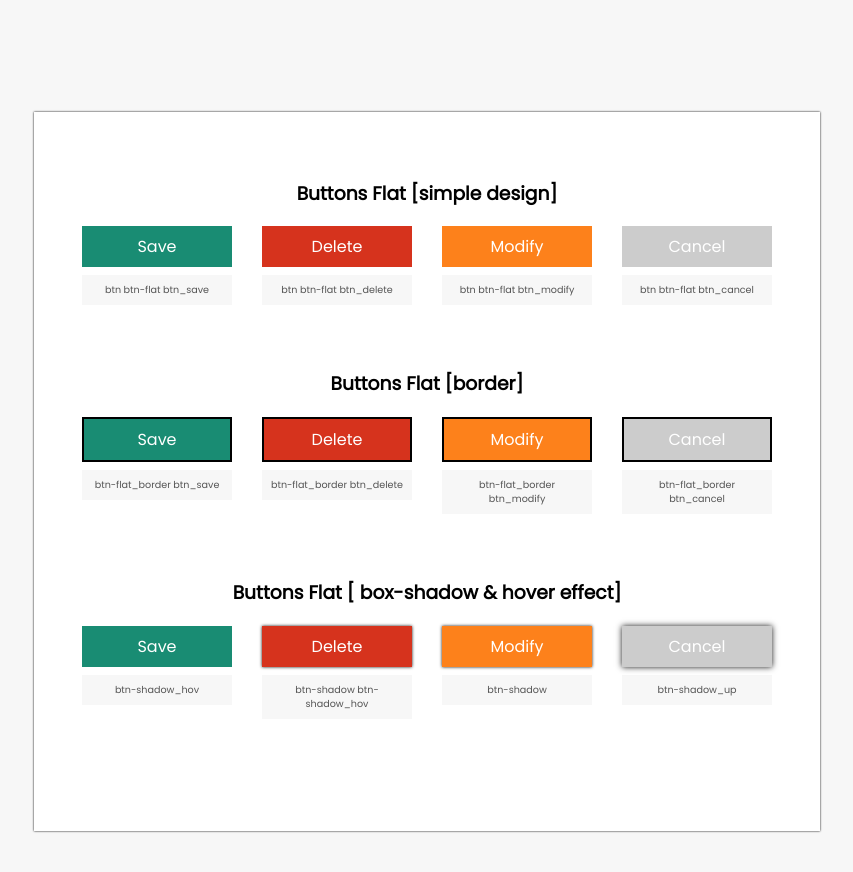
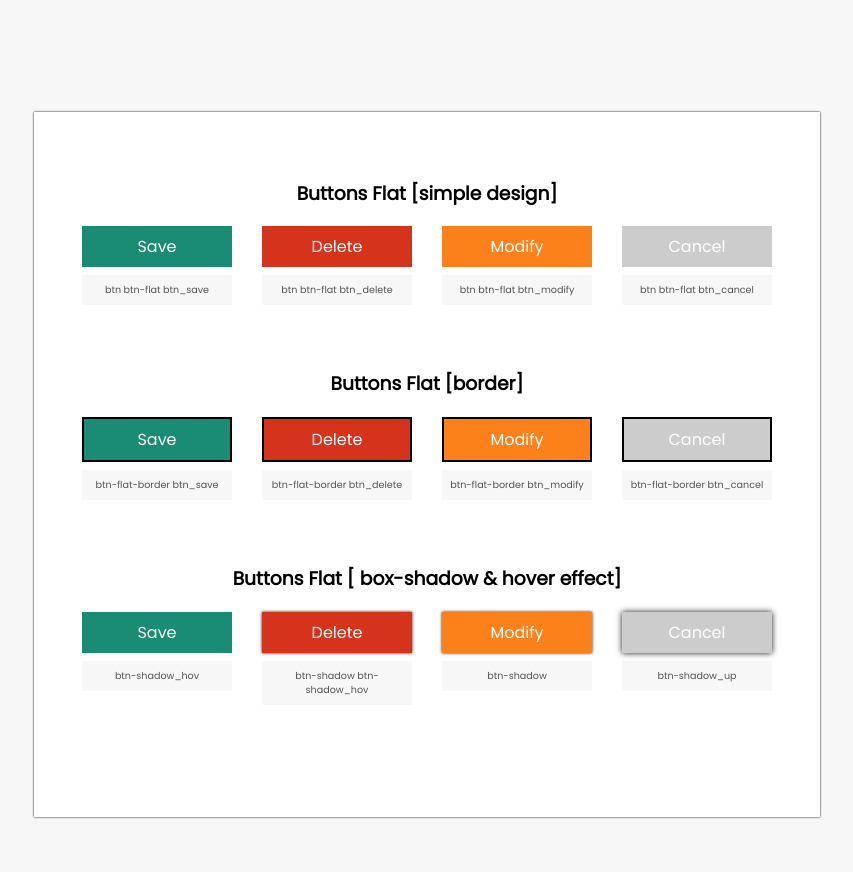
Before and after one commit to elixian/easy-sass, a website: page src/index.html in a window 1280 px wide. Shown: the whole page, without its empty margins (213-1066 px from the left). Drawn offline with Linux system fonts and the light colour scheme.

Commit message:
fixe correlation element-design

```diff
--- a/src/index.html
+++ b/src/index.html
@@ -32,20 +32,20 @@
             <h3>Buttons Flat  [border]</h3>
             <div class="grid">
                 <div class="justify-center">
-                    <a href="wwww.codepen.io" class="btn btn-flat_border btn_save " role="button">Save</a>
-                    <span class="info info-class">btn-flat_border btn_save</span>
+                    <a href="wwww.codepen.io" class="btn btn-flat-border btn_save " role="button">Save</a>
+                    <span class="info info-class">btn-flat-border btn_save</span>
                 </div>
                 <div class="justify-center">
-                    <a href="wwww.codepen.io" class="btn btn-flat_border btn_delete " role="button">Delete</a>
-                    <span class="info info-class">btn-flat_border btn_delete</span>
+                    <a href="wwww.codepen.io" class="btn btn-flat-border btn_delete " role="button">Delete</a>
+                    <span class="info info-class">btn-flat-border btn_delete</span>
                 </div>
                 <div class="justify-center">
-                    <a href="wwww.codepen.io" class="btn btn-flat_border btn_modify " role="button">Modify</a>
-                    <span class="info info-class">btn-flat_border btn_modify</span>
+                    <a href="wwww.codepen.io" class="btn btn-flat-border btn_modify " role="button">Modify</a>
+                    <span class="info info-class">btn-flat-border btn_modify</span>
                 </div>
                 <div class="justify-center">
-                    <a href="wwww.codepen.io" class="btn btn-flat_border btn_cancel " role="button">Cancel</a>
-                    <span class="info info-class">btn-flat_border btn_cancel</span>
+                    <a href="wwww.codepen.io" class="btn btn-flat-border btn_cancel " role="button">Cancel</a>
+                    <span class="info info-class">btn-flat-border btn_cancel</span>
                 </div>
             </div>
             <h3>Buttons Flat  [ box-shadow & hover effect]</h3>
--- a/src/styles/scss/partials/components/_components.scss
+++ b/src/styles/scss/partials/components/_components.scss
@@ -25,7 +25,7 @@ button.btn,a.btn{
     //*      Flat
     //--------------------------*/
     &-flat{
-        &_border{
+        &-border{
             border: $btn-border;
         }
     }
```
Also changed, not shown: README.md, src/styles/css/style.css.
